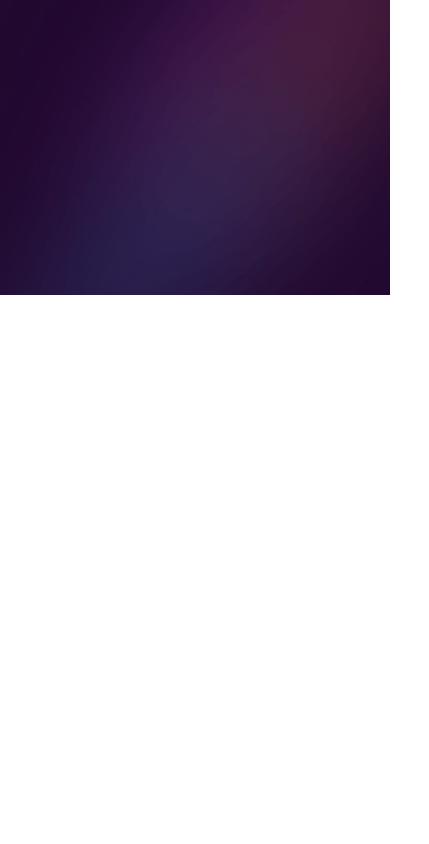
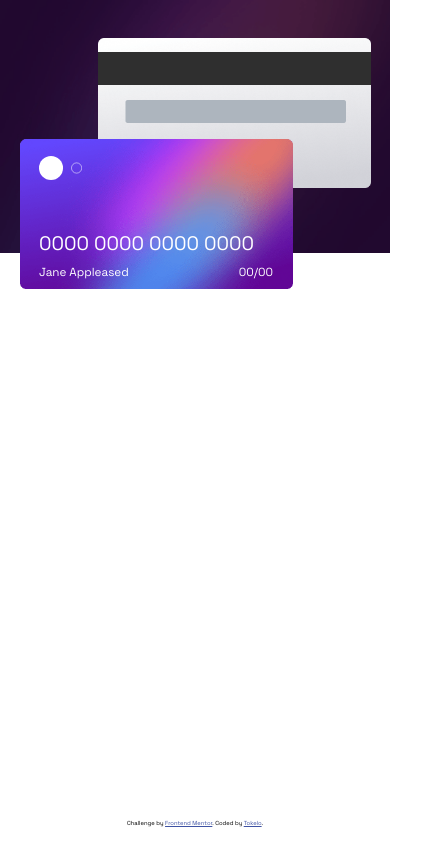
Before and after one commit to Kennedy-was-taken/interactive-card-details-form-main, an Angular app: page / in a window 390 px wide. Shown: the top 844 px of the page, 429 px wide, since content can reach past the window. Built offline with nearby package versions, Linux system fonts and the light colour scheme.

Commit message:
mobile cards added

```diff
--- a/src/app/app.component.html
+++ b/src/app/app.component.html
@@ -1,11 +1,25 @@
 <!-- gridview -->
 <section class="card_information_container">
+
+    <!-- top grid -->
     <div class="card_background"></div>
+
+    <!-- middle grid -->
     <div class="card_information"></div>
+
+    <!-- bottom grid -->
+    <div class="attribution">
+        Challenge by <a href="https://www.frontendmentor.io?ref=challenge" target="_blank">Frontend Mentor</a>.
+        Coded by <a href="https://github.com/Kennedy-was-taken/interactive-card-details-form-main/tree/mobile_design">Tokelo</a>.
+    </div>
+
 </section>
+
+
 
 <!-- z-index: 1, card -->
 <section class="image_container">
+
     <!-- back card -->
     <div class="image_back_card">
         <img src="../assets/images/bg-card-back.png" alt="back card" class="image_default_size" />
@@ -13,5 +27,21 @@
     </div>
 
     <!-- front card -->
-    <div class="image_front_card"></div>
+    <div class="image_front_card">
+        <img src="../assets/images/bg-card-front.png" alt="front card" class="image_default_size"/>
+    </div>
+
+    <!-- front card details -->
+    <div class="image_front_card_details_logo">
+
+       <img src="../assets/images/card-logo.svg" alt="front card logo" class="image_front_card_logo"/>
+       <label class="image_front_card_number">0000 0000 0000 0000</label>
+
+       <div class="image_front_card_container">
+            <label class="image_front_card_name">Jane Appleased</label>
+            <label class="image_front_card_date">00/00</label>
+       </div>
+
+    </div>
+
 </section>
--- a/src/app/app.component.scss
+++ b/src/app/app.component.scss
@@ -1,12 +1,12 @@
 // font styles
-@import url("../styles/font.scss");
+@import "../styles/font.scss";
 
 // responsive styles
 
 // gridview
 .card_information_container{
     display: grid;
-    grid-template-rows: 35% 1fr;
+    grid-template-rows: 30% 1fr 3%;
     width: 100%;
     height: 100%;
 
@@ -23,7 +23,15 @@
         display: flex;
         flex-direction: row;
         grid-row-start: 2;
+    }
 
+    .attribution {
+        @include font_size(1.5dvw);
+        text-align: center;
+    }
+
+    .attribution a {
+        color: hsl(228, 45%, 44%);
     }
 }
 
@@ -33,26 +41,68 @@
     flex-direction: row;
     z-index: 1;
     top: 0px;
-    position: relative;
+    position: absolute;
     padding-left: 5dvw;
     padding-right: 5dvw;
     padding-top: 4.5dvh;
-    width: 100%;
+    width: 90%;
 
     .image_back_card{
-        display: flex;
-        position: relative;
-        margin-left: 0px;
-        margin-right: auto;
+        margin-left: auto;
+        margin-right: 0px;
     }
 
     .image_front_card{
-        position: relative;
-        left: 0px;
-        z-index: 1;
+        margin-top: 12dvh;
     }
 
+    .image_front_card, .image_front_card_details_logo{
+        position: absolute;
+        float: left;
+    }
+
+    .image_front_card_details_logo{
+
+        padding-left: 5dvw;
+        padding-right: 5dvw;
+        padding-bottom: 2dvh;
+        width: 60%;
+
+        .image_front_card_logo{
+            display: flex;
+            margin-top: 14dvh;
+            margin-bottom: 6dvh;
+            width: 11dvw;
+        }
+
+        .image_front_card_number{
+            @include font_size(5dvw, white);
+        }
+
+        .image_front_card_container{
+            display: flex;
+            flex-direction: row;
+            margin-top: 1dvh;
+        }
+    }
+
+    .image_front_card_container{
+
+        .image_front_card_name{
+            @include font_size(3dvw, white);
+            margin-right: auto;
+            margin-left: 0px;
+        }
+
+        .image_front_card_date{
+            @include font_size(3dvw, white);
+            margin-right: 0px;
+            margin-left: auto;
+        }
+    }
+
+
     .image_default_size{
-        height: 35dvw;
+        width: 70dvw;
     }
 }
--- a/src/styles/font.scss
+++ b/src/styles/font.scss
@@ -5,6 +5,7 @@
 
 // defining mixing with two parameters
 @mixin font_size($size : 18px, $color : black){
+    font-family: SpaceGrotesk;
     font-size: $size;
     color: $color;
 }
```
